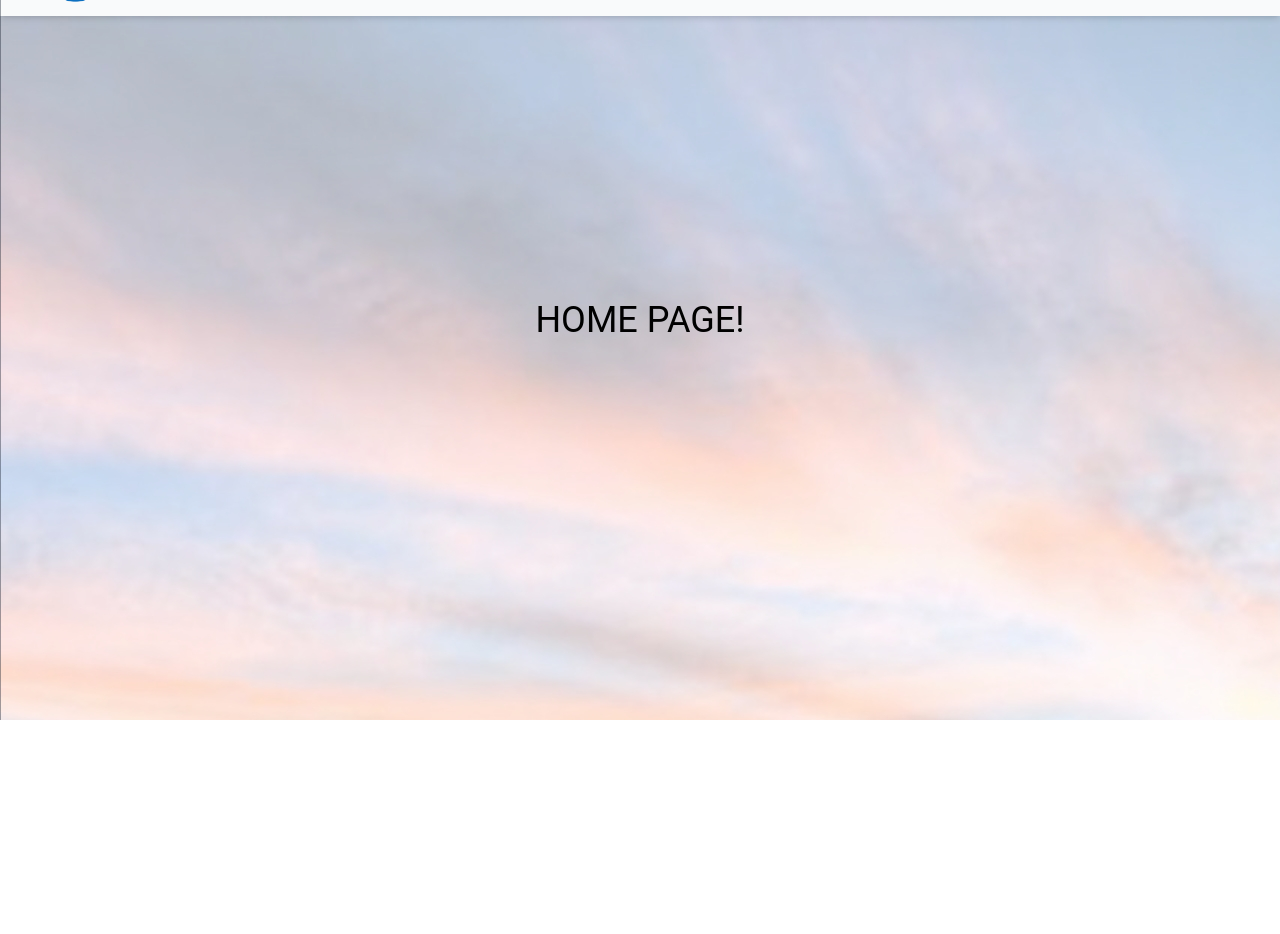
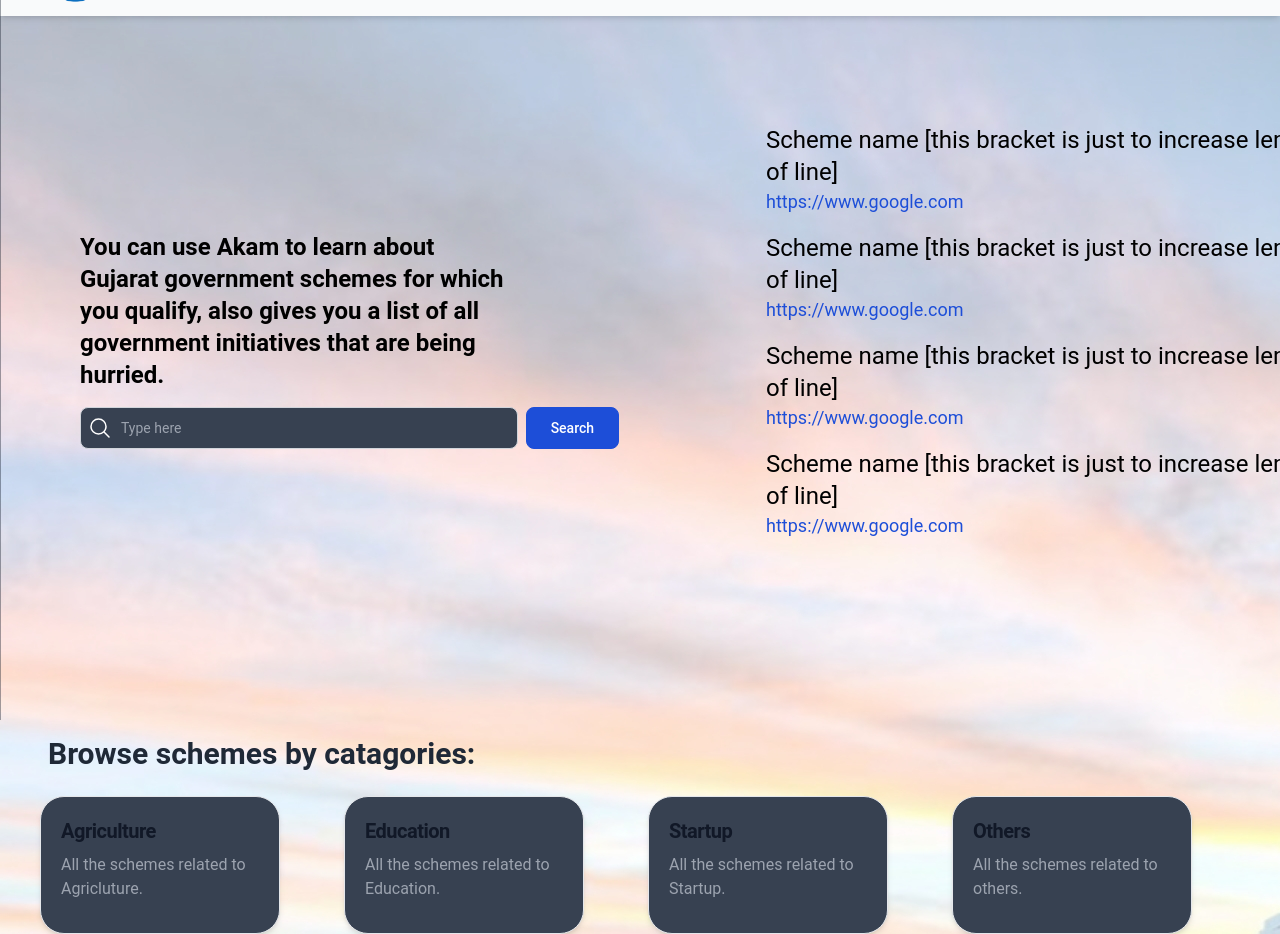
Before and after one commit to Nirmal314/test-db, a Next.js app: page / in a window 1280 px wide. Shown: the part 80-1014 px from the top of the page. Before the commit the page ends 800 px from the top, so only its background shows below. Built offline with nearby package versions, Linux system fonts and the light colour scheme.

Commit message:
added homepage and changed UI of all schemes

```diff
--- a/package.json
+++ b/package.json
@@ -17,7 +17,8 @@
     "react": "18.2.0",
     "react-dom": "18.2.0",
     "react-toastify": "^9.0.8",
-    "react-top-loading-bar": "^2.3.1"
+    "react-top-loading-bar": "^2.3.1",
+    "react-youtube": "^10.0.0"
   },
   "devDependencies": {
     "autoprefixer": "^10.4.12",
--- a/pages/getSchemes.js
+++ b/pages/getSchemes.js
@@ -1,19 +1,62 @@
 import React from "react";
 import mongoose from "mongoose";
 import Schemes from "../models/Schemes";
+import { useRouter } from "next/router";
 
-export default function getSchemes({schemes}) {
-    return (
-        <>
-          <div className="flex flex-col w-full h-screen justify-center items-center">
-            {schemes.map((scheme, i) => (
-              <p key={i} className="text-2xl">
-                {scheme.name}
-              </p>
-            ))}
+export default function getSchemes({ schemes }) {
+  const router = useRouter();
+  return (
+    <>
+      <section className="bg-gradient-to-br from-[rgba(255,153,51,1)] via-white to-[rgba(19,136,8,1)] relative mt-24 flex justify-center w-full h-[89.75vh] overflow-y-hidden">
+        <div className="mt-20 w-1/2 mobile:w-[90%] mobile:mt-2 flex flex-col h-screen">
+          <div className="overflow-y-auto h-3/4">
+            <table className="relative w-full text-sm text-left text-gray-200">
+              <thead className="">
+                <tr>
+                  <th className="sticky top-0 py-3 px-6 bg-gray-800 text-md text-white uppercase">
+                    Catagory
+                  </th>
+                  <th className="sticky top-0 py-3 px-6 bg-gray-800 text-md text-white uppercase">
+                    No.
+                  </th>
+                  <th className="sticky top-0 py-3 px-6 bg-gray-800 text-md text-white uppercase">
+                    Schemes
+                  </th>
+                  <th className="sticky top-0 py-3 px-6 bg-gray-800 text-md text-white uppercase">
+                    Scheme info
+                  </th>
+                </tr>
+              </thead>
+              <tbody>
+                {schemes.map((scheme, i) => {
+                  return (
+                    <tr className="border-b bg-gray-600" key={i}>
+                      <th
+                        scope="row"
+                        className="py-4 px-6 font-medium text-white whitespace-nowrap"
+                      >
+                        Catagory
+                      </th>
+                      <td className="py-4 px-6 cursor-pointer">{scheme.id}</td>
+                      <td
+                        className="py-4 px-6 cursor-pointer font-bold"
+                        onClick={() => router.push("/")}
+                      >
+                        {scheme.name}
+                      </td>
+                      <td className="py-4 px-6 cursor-pointer">
+                        {scheme.scheme_info}
+                      </td>
+                    </tr>
+                  );
+                })}
+              </tbody>
+            </table>
           </div>
-        </>
-      );
+        </div>
+      </section>
+    </>
+  );
 }
 export async function getServerSideProps() {
   if (!mongoose.connections[0].readyState) {
--- a/pages/index.js
+++ b/pages/index.js
@@ -1,11 +1,145 @@
-import React from 'react'
 
-function Home() {
+
+export default function Home2() {
   return (
-    <div className="flex justify-center items-center w-full h-screen">
-      <p className="text-4xl">HOME PAGE!</p>
-    </div>
-  )
+    <>
+      <div className="nav:hidden mobile:hidden">
+        <div className="w-full overflow-hidden">
+          <form
+            className="flex justify-between items-center ml-20 w-full  mt-[23vh] mb-40 h-auto"
+            method="post"
+          >
+            <div className="flex flex-col">
+              <div className=" w-3/4">
+                <p className="nav:text-lg text-2xl mb-4 font-semibold text-left w-3/4">
+                  You can use Akam to learn about Gujarat government schemes for
+                  which you qualify, also gives you a list of all government
+                  initiatives that are being hurried.
+                </p>
+              </div>
+              <div className="flex items-center w-3/4 ">
+                <svg
+                  xmlns="http://www.w3.org/2000/svg"
+                  fill="none"
+                  viewBox="0 0 24 24"
+                  strokeWidth="1.5"
+                  stroke="currentColor"
+                  className="w-6 h-6 ml-2 text-white absolute"
+                >
+                  <path
+                    strokeLinecap="round"
+                    strokeLinejoin="round"
+                    d="M21 21l-5.197-5.197m0 0A7.5 7.5 0 105.196 5.196a7.5 7.5 0 0010.607 10.607z"
+                  />
+                </svg>
+                <input
+                  type="text"
+                  id="search"
+                  className="bg-gray-700 border w-3/4 border-gray-300 text-sm rounded-lg focus:ring-blue-500 focus:border-blue-500 block pl-10 p-2.5  dark:bg-gray-700 dark:border-gray-600 dark:placeholder-gray-400 text-white"
+                  placeholder="Type here"
+                  required=""
+                  name="search"
+                />
+                <button
+                  type="submit"
+                  className="inline-flex items-center py-2.5 px-6 ml-2 text-sm font-medium text-white bg-blue-700 rounded-lg border border-blue-700 hover:bg-blue-800 focus:ring-4 focus:outline-none focus:ring-blue-300 dark:bg-blue-600 dark:hover:bg-blue-700 dark:focus:ring-blue-800"
+                >
+                  Search
+                </button>
+              </div>
+            </div>
+            <div className="flex -ml-28 flex-col justify-center w-full p-5">
+              <div className="mb-4">
+                <div className="text-2xl font-normal">
+                  Scheme name [this bracket is just to increase length of line]
+                </div>
+                <a href="https://www.google.com" className="text-blue-700 text-lg">
+                  https://www.google.com
+                </a>
+              </div>
+              <div className="mb-4">
+                <div className="text-2xl font-normal">
+                  Scheme name [this bracket is just to increase length of line]
+                </div>
+                <a href="https://www.google.com" className="text-blue-700 text-lg">
+                  https://www.google.com
+                </a>
+              </div>
+              <div className="mb-4">
+                <div className="text-2xl font-normal">
+                  Scheme name [this bracket is just to increase length of line]
+                </div>
+                <a href="https://www.google.com" className="text-blue-700 text-lg">
+                  https://www.google.com
+                </a>
+              </div>
+              <div className="mb-4">
+                <div className="text-2xl font-normal">
+                  Scheme name [this bracket is just to increase length of line]
+                </div>
+                <a href="https://www.google.com" className="text-blue-700 text-lg">
+                  https://www.google.com
+                </a>
+              </div>
+            </div>
+          </form>
+          <div className="ml-12 mb-6">
+            <p className="text-3xl font-semibold text-gray-800 ">
+              Browse schemes by catagories:
+            </p>
+          </div>
+          <div className="ml-10 mt-18 flex w-full justify-start space-x-16">
+            <div className="max-w-[15rem] rounded-3xl border border-gray-200 shadow-md bg-gray-700">
+              <div className="p-5">
+                <a href="schemes/agriculture/" name="agriculture">
+                  <h5 className="mb-2 text-xl font-bold tracking-tight text-gray-900 dark:text-white">
+                    Agriculture
+                  </h5>
+                </a>
+                <p className="mb-3 text-md font-normal text-gray-400">
+                  All the schemes related to Agricluture.
+                </p>
+              </div>
+            </div>
+            <div className="max-w-[15rem] rounded-3xl border border-gray-200 shadow-md bg-gray-700">
+              <div className="p-5">
+                <a href="schemes/agriculture/" name="education">
+                  <h5 className="mb-2 text-xl font-bold tracking-tight text-gray-900 dark:text-white">
+                    Education
+                  </h5>
+                </a>
+                <p className="mb-3 text-md font-normal text-gray-400">
+                  All the schemes related to Education.
+                </p>
+              </div>
+            </div>
+            <div className="max-w-[15rem] rounded-3xl border border-gray-200 shadow-md bg-gray-700">
+              <div className="p-5">
+                <a href="schemes/startup/" name="startup">
+                  <h5 className="mb-2 text-xl font-bold tracking-tight text-gray-900 dark:text-white">
+                    Startup
+                  </h5>
+                </a>
+                <p className="mb-3 text-md font-normal text-gray-400">
+                  All the schemes related to Startup.
+                </p>
+              </div>
+            </div>
+            <div className="max-w-[15rem] rounded-3xl border border-gray-200 shadow-md bg-gray-700">
+              <div className="p-5">
+                <a href="schemes/other/" name="other">
+                  <h5 className="mb-2 text-xl font-bold tracking-tight text-gray-900 dark:text-white">
+                    Others
+                  </h5>
+                </a>
+                <p className="mb-3 text-md font-normal text-gray-400">
+                  All the schemes related to others.
+                </p>
+              </div>
+            </div>
+          </div>
+        </div>
+      </div>
+    </>
+  );
 }
-
-export default Home
```
Also changed, not shown: 1 other file (tests, documents, lock files or other folders).
